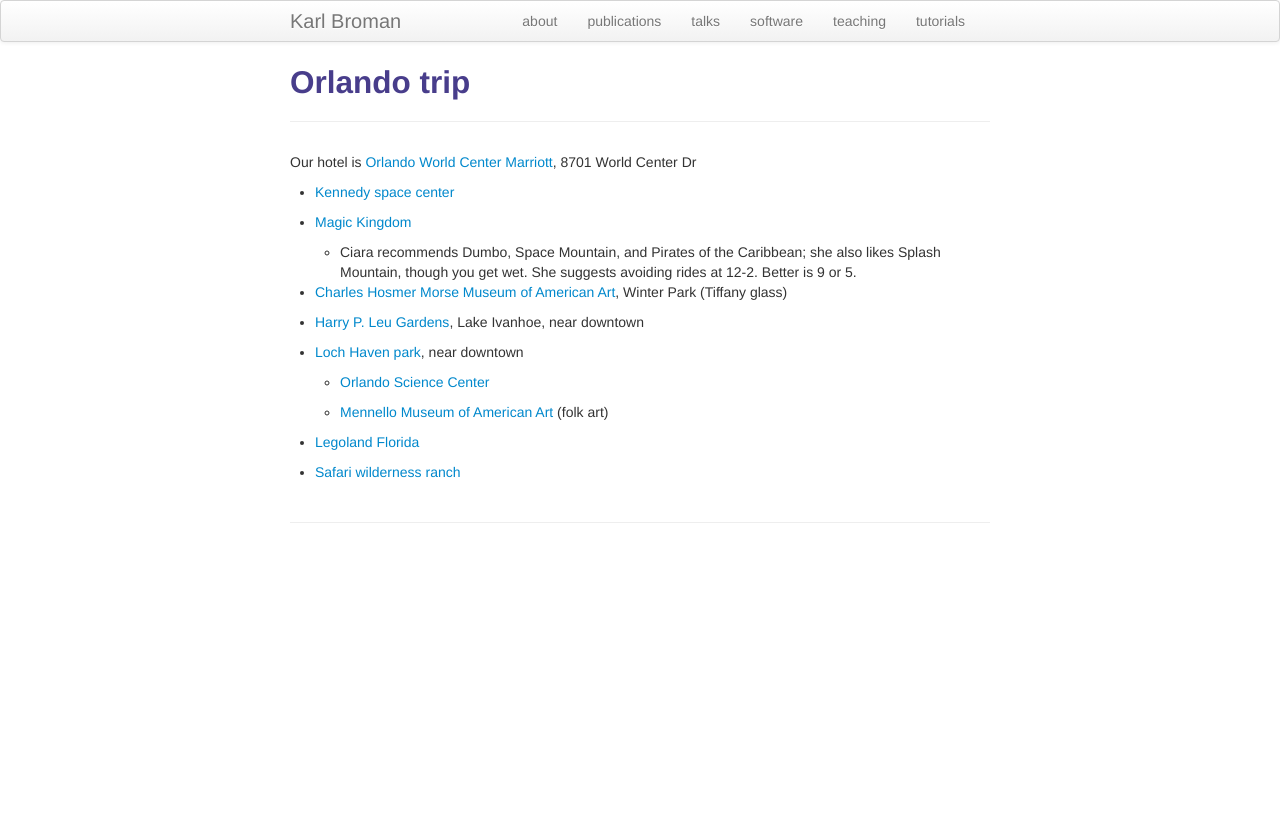
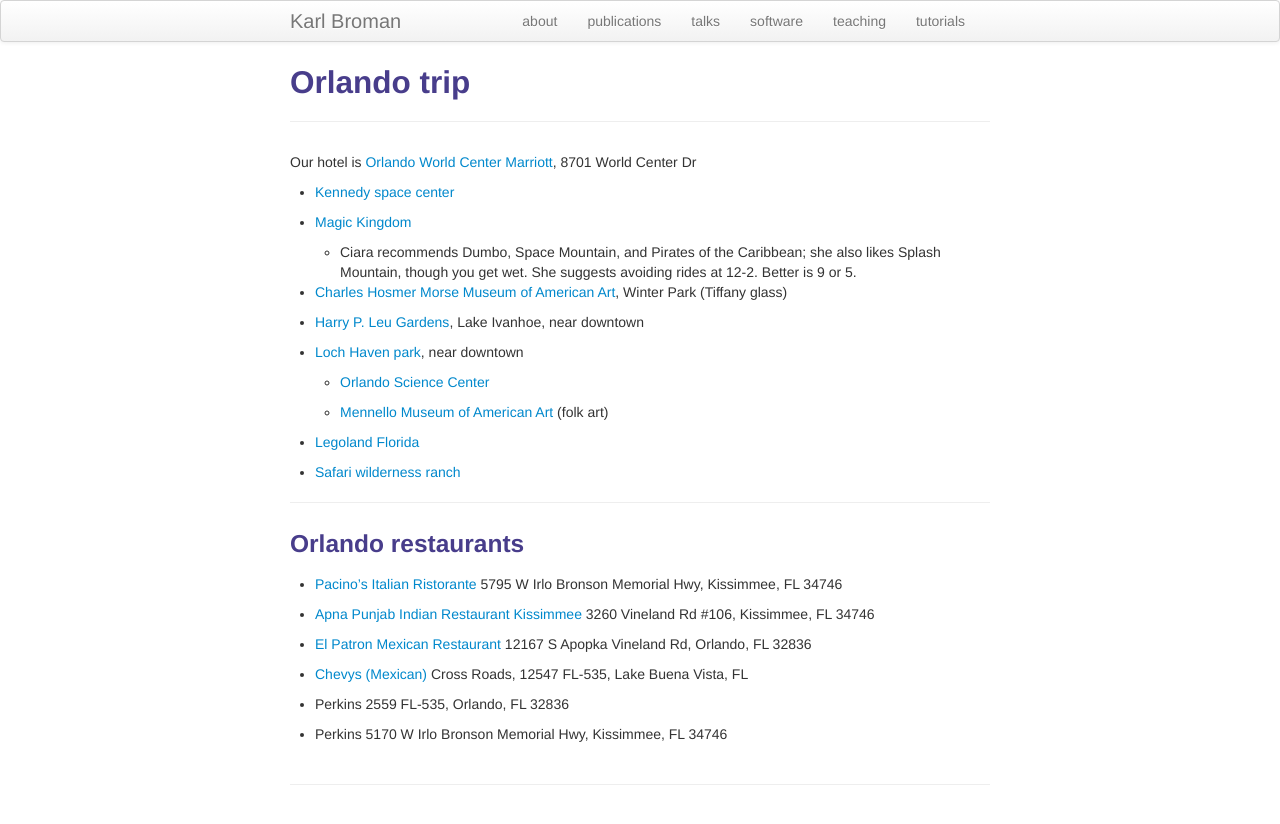
Before and after one commit to kbroman/kbroman.github.io, a Jekyll site: the page built from pages/florida.md, in a window 1280 px wide. Shown: the top 824 px of the page. Built offline with Jekyll 4.4.1, drawn with Linux system fonts in a browser that asks for light colours.

Commit message:
pages/florida: add restaurants

```diff
--- a/pages/florida.md
+++ b/pages/florida.md
@@ -28,3 +28,26 @@
 - [Legoland Florida](https://www.legoland.com/florida/buy-tickets/admission-tickets/)
 
 - [Safari wilderness ranch](http://safariwilderness.com/)
+
+
+---
+
+### Orlando restaurants
+
+- [Pacino's Italian Ristorante](http://www.pacinos.com/)
+  5795 W Irlo Bronson Memorial Hwy, Kissimmee, FL 34746
+
+- [Apna Punjab Indian Restaurant Kissimmee](http://www.apnapunjabindianrestaurantsfl.com/)
+  3260 Vineland Rd #106, Kissimmee, FL 34746
+
+- [El Patron Mexican Restaurant](http://www.elpatronorlando.com/)
+  12167 S Apopka Vineland Rd, Orlando, FL 32836
+
+- [Chevys (Mexican)](http://chevys.com/)
+  Cross Roads, 12547 FL-535, Lake Buena Vista, FL
+
+- Perkins
+  2559 FL-535, Orlando, FL 32836
+
+- Perkins
+  5170 W Irlo Bronson Memorial Hwy, Kissimmee, FL 34746
```
